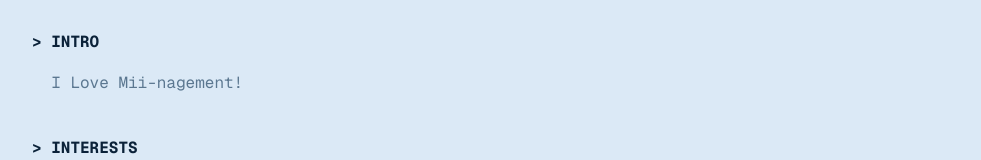
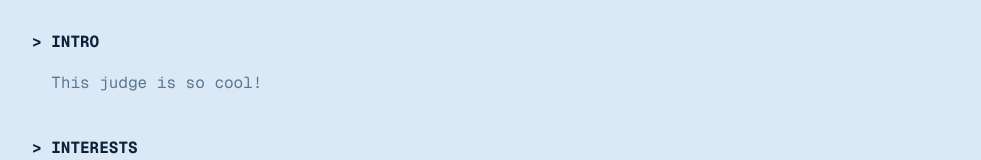
Before and after one commit to jkusuda/jkusuda.dev, a Next.js app: page / in a window 1280 px wide. Shown: the part 170-330 px from the top of the page, without its empty margins (296-1277 px from the left). Built offline with nearby package versions, Linux system fonts and the light colour scheme.

Commit message:
Change my biography to "This judge is so cool!"
Step by Jordan (attempt 1).

```diff
--- a/app/page.tsx
+++ b/app/page.tsx
@@ -38,7 +38,7 @@ export default function Home() {
 
       <div className="mt-10 space-y-8 sm:mt-12 sm:space-y-10">
         <Section title="INTRO">
-          <p>I Love Mii-nagement!</p>
+          <p>This judge is so cool!</p>
         </Section>
 
         <Section title="INTERESTS">
```
